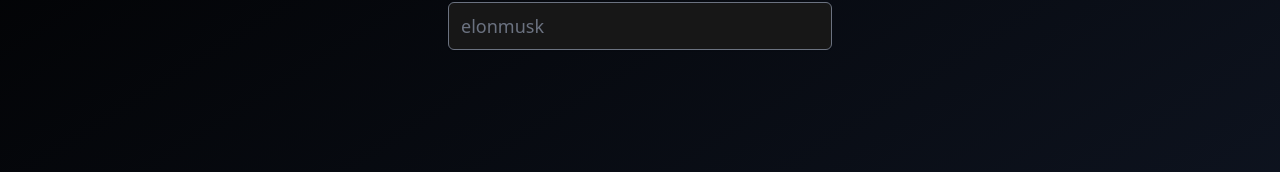
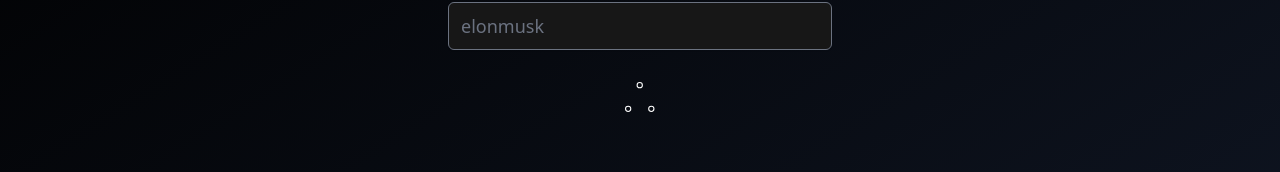
Before and after one commit to kulgg/tweetfisher, a Next.js app: page / in a window 1280 px wide. Shown: the part 262-434 px from the top of the page. Built offline with nearby package versions, Linux system fonts and the light colour scheme.

Commit message:
Add loading animation

```diff
--- /dev/null
+++ b/src/components/loading.tsx
@@ -0,0 +1,12 @@
+import React from 'react'
+import Image from 'next/image'
+
+function LoadingAnimation() {
+  return (
+    <div>
+        <Image src="/ball-triangle.svg" height={30} width={30} alt={"Loading..."}/>
+    </div>
+  )
+}
+
+export default LoadingAnimation
--- a/src/pages/index.tsx
+++ b/src/pages/index.tsx
@@ -1,8 +1,12 @@
 import { type NextPage } from "next";
 import Head from "next/head";
 import Link from "next/link";
+import LoadingAnimation from "../components/loading";
 
 const Home: NextPage = () => {
+  const webArchiveUrl = "https://web.archive.org/cdx/search/cdx?url=twitter.com/{username}/status&matchType=prefix&filter=statuscode:200&mimetype:text/html"
+
+
   return (
     <>
       <Head>
@@ -25,12 +29,16 @@ const Home: NextPage = () => {
             <input
               type="text"
               name="search"
+              autoComplete="off"
               id="search"
               placeholder="elonmusk"
               className="bg-neutral-900 text-gray-100 placeholder:text-gray-500 block w-full h-12 rounded-md border-gray-500 shadow-sm focus:border-indigo-500 focus:ring-indigo-500 text-lg"
             />
           </div>
         </div>
+        <div className="my-4">
+        </div>
+        <LoadingAnimation />
       </main>
     </>
   );
```
Also changed, not shown: public/ball-triangle.svg (added).
